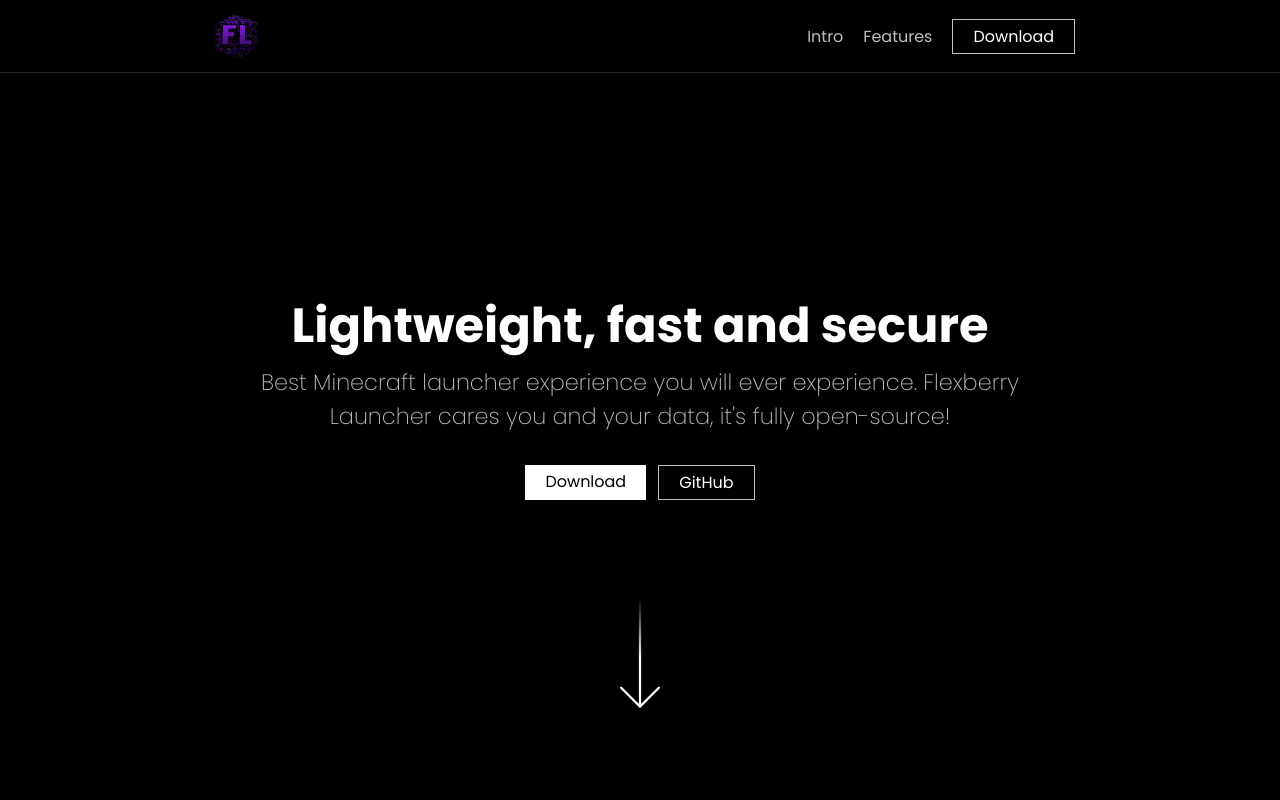
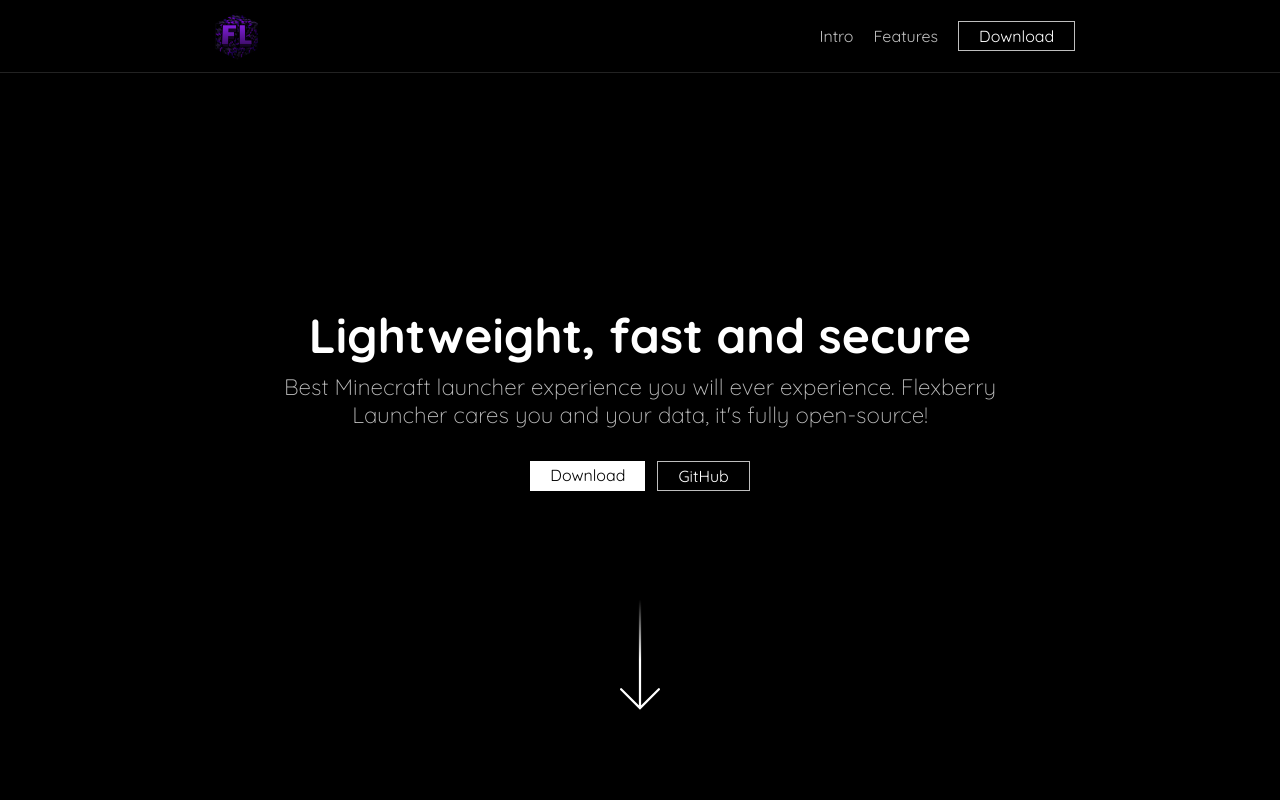
Before and after one commit to FlexberryLauncher/website, a Nuxt app: page / in a window 1280 px wide. Shown: the top 800 px of the page. Built offline with nearby package versions, Linux system fonts and the light colour scheme.

Commit message:
Quicksand demo

```diff
--- a/assets/css/style.css
+++ b/assets/css/style.css
@@ -1,4 +1,4 @@
-@import url('https://fonts.googleapis.com/css2?family=Poppins:ital,wght@0,100;0,200;0,300;0,400;0,500;0,600;0,700;0,800;0,900;1,100;1,200;1,300;1,400;1,500;1,600;1,700;1,800;1,900&display=swap');
+@import url('https://fonts.googleapis.com/css2?family=Quicksand:ital,wght@0,100;0,200;0,300;0,400;0,500;0,600;0,700;0,800;0,900;1,100;1,200;1,300;1,400;1,500;1,600;1,700;1,800;1,900&display=swap');
 
 * {
   margin: 0;
@@ -9,7 +9,7 @@
 }
 
 body {
-  font-family: "Poppins", sans-serif;
+  font-family: "Quicksand", sans-serif;
   font-size: 16px;
   background: #000000;
   color: #ffffff;
```
